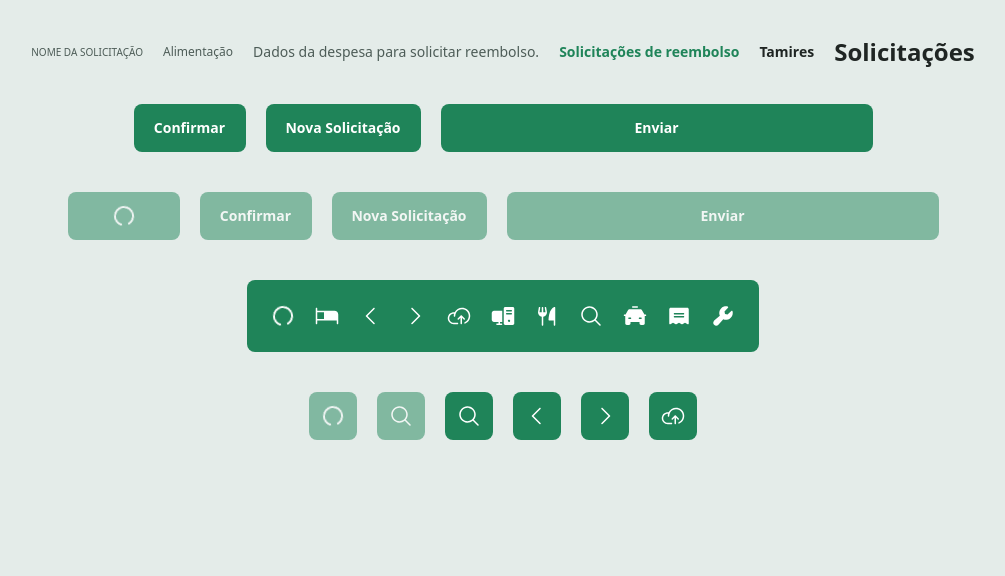
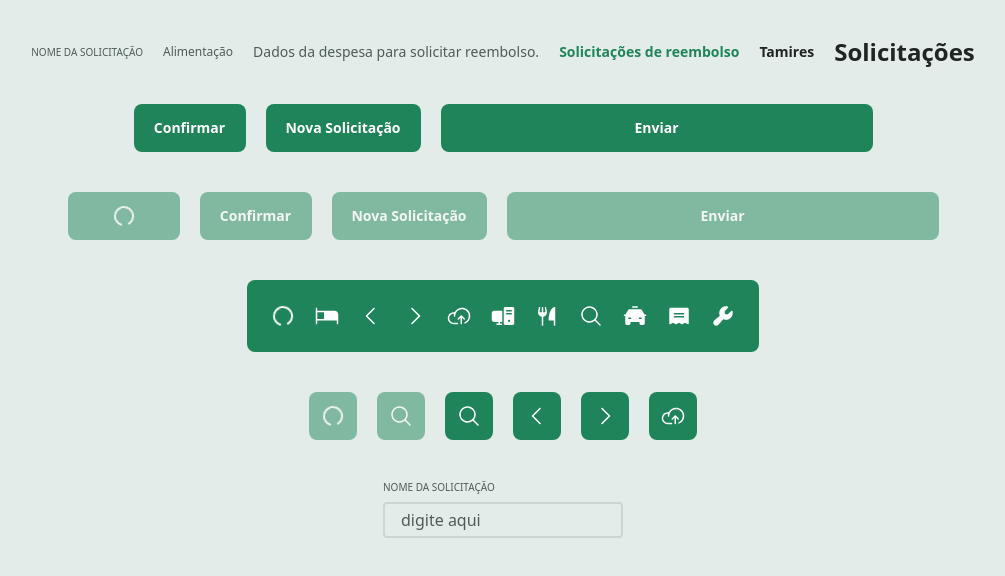
Before and after one commit to Edu-2de/refound-react, a React (Vite) app in the folder refund-react/refund/: page / in a window 1280 px wide. Shown: the top 576 px of the page, without its empty margins (137-1142 px from the left). Built offline with nearby package versions, Linux system fonts and the light colour scheme.

Commit message:
Adiciona componente InputText e atualiza App.tsx para incluir campo de entrada; refatora ButtonIcon para corrigir a propriedade disabled

```diff
--- a/refund-react/refund/src/App.tsx
+++ b/refund-react/refund/src/App.tsx
@@ -14,6 +14,7 @@ import ReceiptIcon from "./assets/icons/Receipt.svg?react";
 import WrenchIcon from "./assets/icons/Wrench.svg?react";
 import CircleIcon from "./assets/icons/circle-notch.svg?react";
 import ButtonIcon from "./components/button-icon";
+import InputText from "./components/input-text";
 
 function App() {
     return (
@@ -100,6 +101,13 @@ function App() {
                 <ButtonIcon ariaLabel="Teste" icon={ArrowRightIcon} />
                 <ButtonIcon ariaLabel="Teste" icon={CloudIcon} />
             </div>
+
+            <div className="flex gap-5">
+                <InputText
+                    title="NOME DA SOLICITAÇÃO"
+                    placeholder="digite aqui"
+                />
+            </div>
         </div>
     );
 }
--- a/refund-react/refund/src/components/button-icon.tsx
+++ b/refund-react/refund/src/components/button-icon.tsx
@@ -45,7 +45,7 @@ export default function ButtonIcon({
     return (
         <button
             aria-label={ariaLabel}
-            disabled={isHandling as boolean}
+            disabled={isHandling}
             className={buttonIconVariants({
                 size,
                 disabled: isHandling,
--- /dev/null
+++ b/refund-react/refund/src/components/input-text.tsx
@@ -0,0 +1,56 @@
+import type React from "react";
+import { tv, type VariantProps } from "tailwind-variants";
+import Text from "./text";
+
+export const inputVariants = tv({
+    slots: {
+        container: "flex flex-col gap-2 group",
+        label: `
+            text-gray-200 group-focus-within:text-green-100
+            group-focus-within:font-bold transition`,
+        wrapper: `
+            border-2 border-solid border-gray-300
+            focus-within:border-green-100 bg-transparent rounded flex
+            items-center p-4`,
+        input: `
+            bg-transparent outline-none placeholder:text-gray-200
+            flex-1 text-gray-100 caret-green-100`,
+    },
+    variants: {
+        size: {
+            md: {
+                wrapper: "w-60 h-6",
+            },
+        },
+    },
+    defaultVariants: {
+        size: "md",
+    },
+});
+
+interface InputTextProps
+    extends
+        Omit<React.ComponentProps<"input">, "size">,
+        VariantProps<typeof inputVariants> {
+    title: string;
+}
+
+export default function InputText({
+    className,
+    size,
+    title,
+    ...props
+}: InputTextProps) {
+    const { container, label, wrapper, input } = inputVariants({ size });
+
+    return (
+        <div className={container({ className })}>
+            <Text variant="body-xs" className={label()}>
+                {title}
+            </Text>
+            <div className={wrapper()}>
+                <input className={input()} type="text" {...props} />
+            </div>
+        </div>
+    );
+}
```
Also changed, not shown: refund-react/refund/src/components/navlink.tsx (added).
